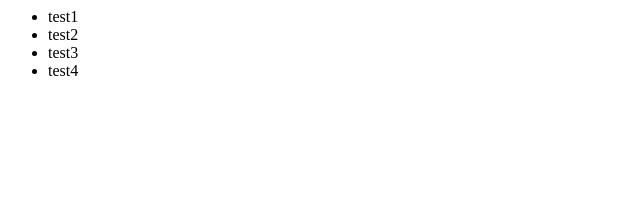
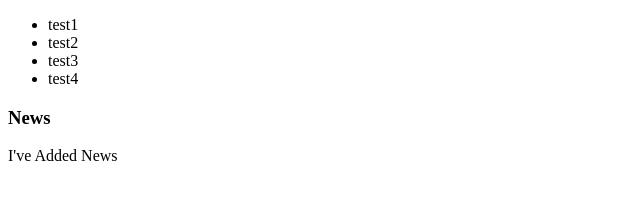
Before and after one commit to ken-7/sample, a plain HTML site: page index.html in a window 1280 px wide. Shown: the whole page, without its empty margins (0-640 px from the left). Drawn offline with Linux system fonts and the light colour scheme.

Commit message:
some text to commit

```diff
--- a/index.html
+++ b/index.html
@@ -1,4 +1,4 @@
-<! DOCTYPE html>
+<!DOCTYPE html>
 <html>
 <head>
 	<title></title>
@@ -10,5 +10,8 @@
     <li>test3</li>
     <li>test4</li>
   </ul>
+
+  <h3>News</h3>
+  <p>I've Added News</p>
 </body>
 </html>
```
